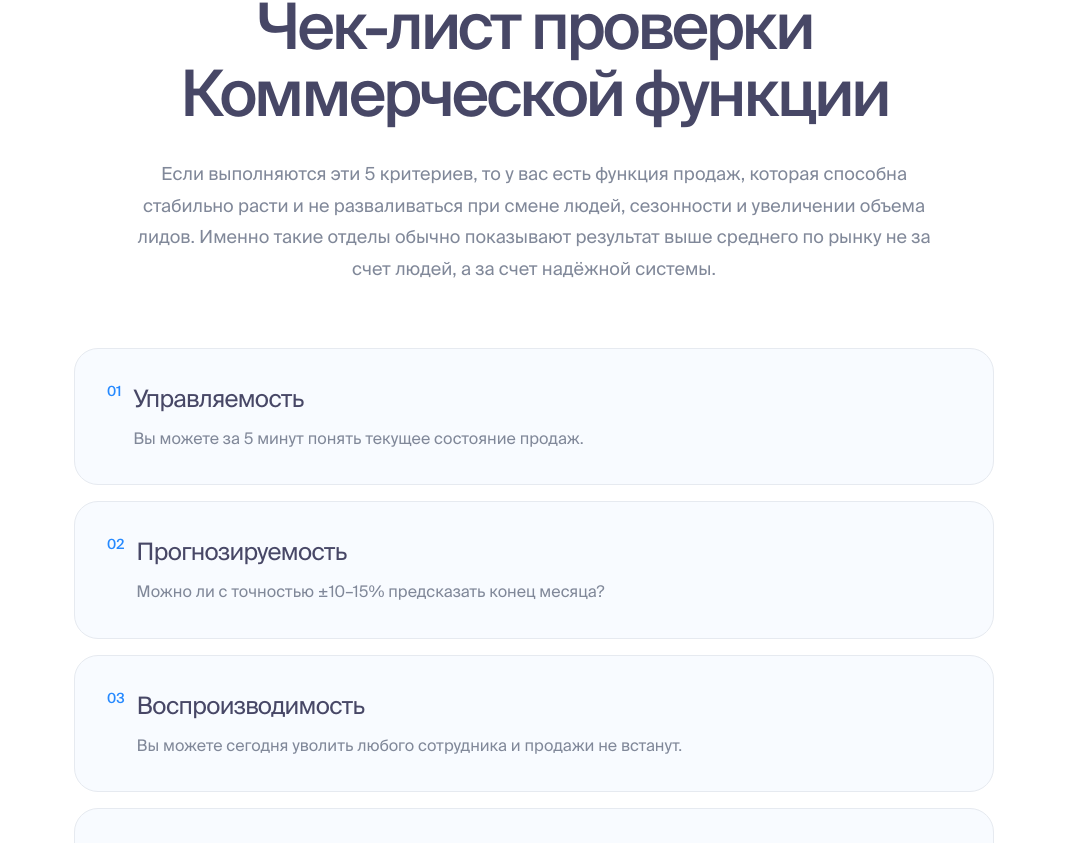
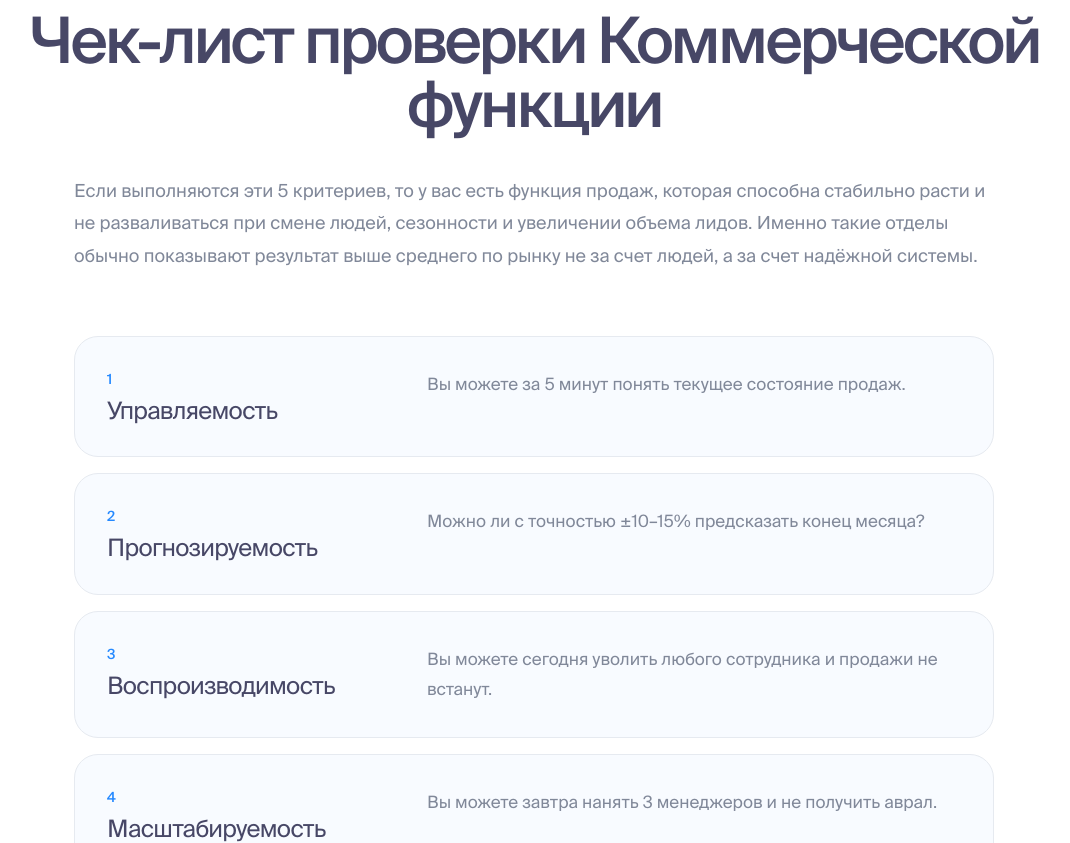
Before and after one commit to d92da/salesunit, a Next.js app: page / in a window 1280 px wide. Shown: the part 977-1820 px from the top of the page, without its empty margins (106-1176 px from the left). Built offline with nearby package versions, Linux system fonts and the light colour scheme.

Commit message:
Update Check.tsx

```diff
--- a/app/components/Check.tsx
+++ b/app/components/Check.tsx
@@ -1,34 +1,77 @@
 export default function Check() {
   const items = [
-    { title: 'Управляемость', text: 'Вы можете за 5 минут понять текущее состояние продаж.' },
-    { title: 'Прогнозируемость', text: 'Можно ли с точностью ±10–15% предсказать конец месяца?' },
-    { title: 'Воспроизводимость', text: 'Вы можете сегодня уволить любого сотрудника и продажи не встанут.' },
-    { title: 'Масштабируемость', text: 'Вы можете завтра нанять 3 менеджеров и не получить аврал.' },
-    { title: 'Прозрачность', text: 'Любую цифру в отчете можно декомпозировать до конкретной сделки.' },
+    {
+      title: "Управляемость",
+      text: "Вы можете за 5 минут понять текущее состояние продаж.",
+    },
+    {
+      title: "Прогнозируемость",
+      text: "Можно ли с точностью ±10–15% предсказать конец месяца?",
+    },
+    {
+      title: "Воспроизводимость",
+      text: "Вы можете сегодня уволить любого сотрудника и продажи не встанут.",
+    },
+    {
+      title: "Масштабируемость",
+      text: "Вы можете завтра нанять 3 менеджеров и не получить аврал.",
+    },
+    {
+      title: "Прозрачность",
+      text: "Любую цифру в отчете можно декомпозировать до конкретной сделки.",
+    },
   ];
 
   return (
-    <section className="border-t border-[#e6eaf0] bg-white">
-      <div className="mx-auto max-w-[1200px] px-5 py-20 sm:px-8 sm:py-24 lg:px-10 lg:py-28">
-        <div className="mx-auto max-w-[920px] text-center">
-          <h2 className="text-[38px] leading-[1.05] tracking-[-0.05em] text-[#474766] sm:text-[52px] lg:text-[64px]">Чек-лист проверки Коммерческой функции</h2>
-          <p className="mx-auto mt-8 max-w-[820px] text-[17px] leading-[1.75] text-[#808899] sm:text-[18px]">Если выполняются эти 5 критериев, то у вас есть функция продаж, которая способна стабильно расти и не разваливаться при смене людей, сезонности и увеличении объема лидов. Именно такие отделы обычно показывают результат выше среднего по рынку не за счет людей, а за счет надёжной системы.</p>
+    <section className="bg-white">
+      <div className="mx-auto max-w-[1200px] px-5 py-24 sm:px-8 sm:py-28 lg:px-10 lg:py-32">
+        <div className="text-center">
+          <h2 className="text-[38px] leading-none tracking-[-0.05em] text-[#474766] sm:text-[52px] lg:text-[64px]">
+            Чек-лист проверки Коммерческой функции
+          </h2>
+
+          <p className="mx-auto mt-10 max-w-[920px] text-left text-[17px] leading-[1.8] text-[#808899] sm:text-[18px]">
+            Если выполняются эти 5 критериев, то у вас есть функция продаж,
+            которая способна стабильно расти и не разваливаться при смене
+            людей, сезонности и увеличении объема лидов. Именно такие отделы
+            обычно показывают результат выше среднего по рынку не за счет
+            людей, а за счет надёжной системы.
+          </p>
         </div>
+
         <div className="mx-auto mt-16 max-w-[920px]">
-          <div className="grid gap-4">
+          <div className="space-y-4">
             {items.map((item, index) => (
-              <div key={item.title} className="rounded-[24px] border border-[#e6eaf0] bg-[#f8fbff] p-6 sm:p-8">
-                <div className="flex flex-col gap-3 sm:flex-row sm:items-start">
-                  <div className="text-[14px] font-medium text-[#2589ff]">0{index + 1}</div>
+              <div
+                key={item.title}
+                className="rounded-[24px] border border-[#e6eaf0] bg-[#f8fbff] p-6 sm:p-8"
+              >
+                <div className="grid gap-6 md:grid-cols-[280px_1fr] md:gap-10">
+                  {/* Левая зона */}
                   <div>
-                    <h3 className="text-[24px] tracking-[-0.03em] text-[#474766]">{item.title}</h3>
-                    <p className="mt-2 text-[16px] leading-[1.7] text-[#808899]">{item.text}</p>
+                    <div className="text-[14px] font-medium text-[#2589ff]">
+                      {index + 1}
+                    </div>
+
+                    <h3 className="mt-2 text-[24px] leading-[1.1] tracking-[-0.03em] text-[#474766]">
+                      {item.title}
+                    </h3>
+                  </div>
+
+                  {/* Правая зона */}
+                  <div>
+                    <p className="text-[16px] leading-[1.8] text-[#808899] sm:text-[17px]">
+                      {item.text}
+                    </p>
                   </div>
                 </div>
               </div>
             ))}
           </div>
-          <p className="mt-12 text-center text-[18px] font-medium text-[#474766]">Если все пункты ок — дальше можно не читать, мы вам не нужны.</p>
+
+          <p className="mt-12 text-center text-[18px] font-medium text-[#474766]">
+            Если все пункты ок — дальше можно не читать, мы вам не нужны.
+          </p>
         </div>
       </div>
     </section>
```
